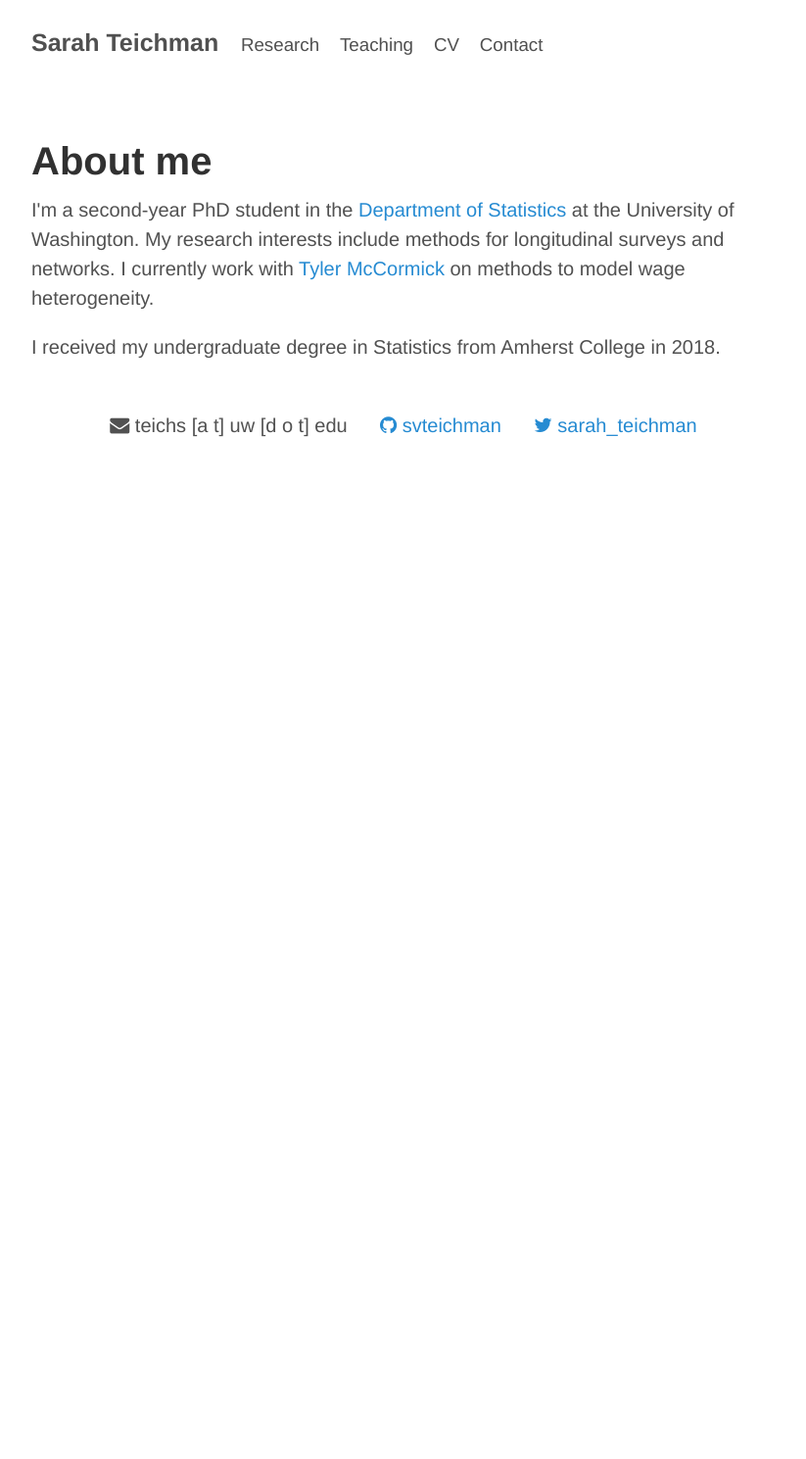
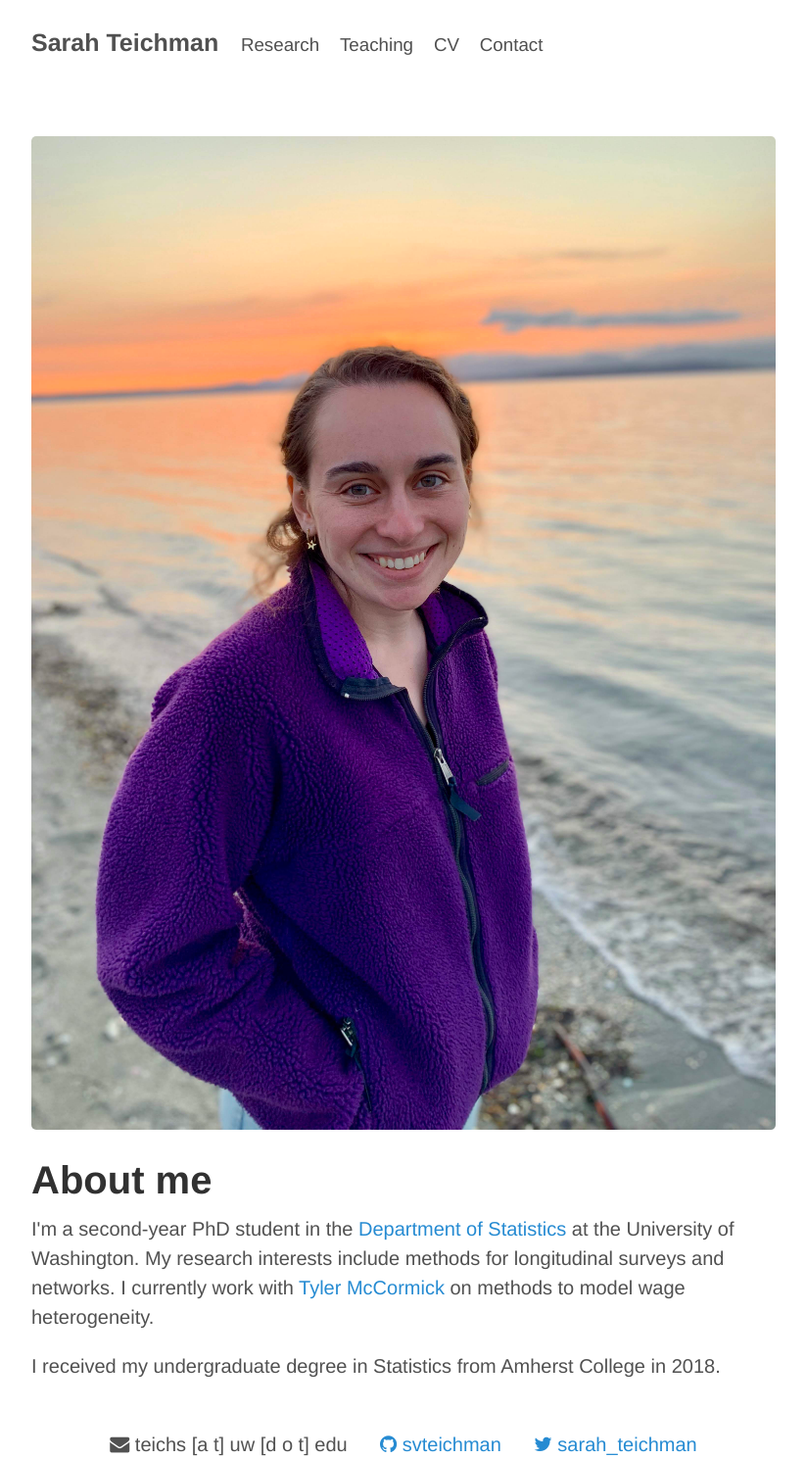
Before and after one commit to svteichman/svteichman.github.io, a Jekyll site: the page built from index.html, in a window 1280 px wide. Shown: the whole page at 98% size, without its empty margins (228-1051 px from the left). Built offline with Jekyll 4.4.1, drawn with Linux system fonts in a browser that asks for light colours; before the commit the page ends 900 px from its top, so only the background shows below that.

Commit message:
adding picture

```diff
--- a/index.html
+++ b/index.html
@@ -2,6 +2,9 @@
 layout: default
 title: Sarah Teichman
 ---
+<div class="col-md-4">
+  <img class="featurette-image img-responsive" src="images/me.jpg">
+</div>
 <div class="blurb">
 	<h1>About me</h1>
 	<p>I'm a second-year PhD student in the <a href = "http://www.stat.washington.edu/">Department of Statistics</a> at the University of
```
